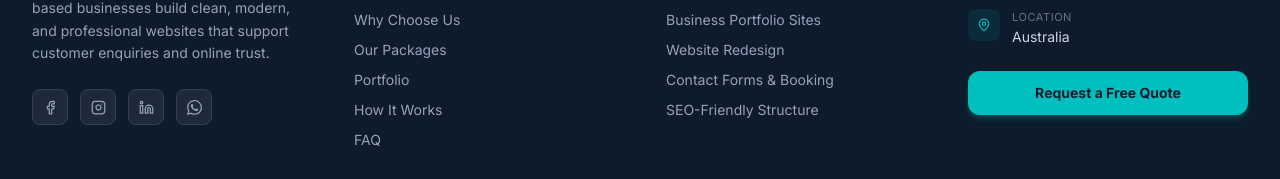
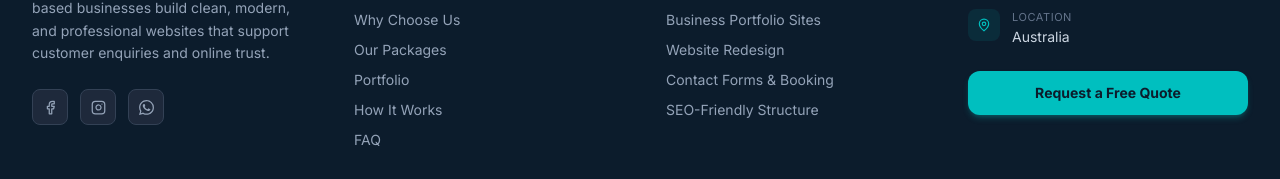
Before and after one commit to dipeshshrestha16/Bigroos, a Next.js app: page / in a window 1280 px wide. Shown: the part 11390-11569 px from the top of the page. Built offline with nearby package versions, Linux system fonts and the light colour scheme.

Commit message:
linked facebooks and instagram

```diff
--- a/components/Footer.tsx
+++ b/components/Footer.tsx
@@ -1,6 +1,6 @@
 'use client';
 
-import { Mail, MapPin, Facebook, Instagram, Linkedin } from 'lucide-react';
+import { Mail, MapPin, Facebook, Instagram } from 'lucide-react';
 
 const WhatsAppIcon = ({ size = 15 }: { size?: number }) => (
   <svg width={size} height={size} viewBox="0 0 24 24" fill="currentColor" aria-hidden="true">
@@ -57,13 +57,14 @@ export default function Footer() {
             {/* Social icons */}
             <div className="flex gap-3">
               {[
-                { icon: Facebook, label: 'Facebook' },
-                { icon: Instagram, label: 'Instagram' },
-                { icon: Linkedin, label: 'LinkedIn' },
-              ].map(({ icon: Icon, label }) => (
+                { icon: Facebook, label: 'Facebook', href: 'https://www.facebook.com/p/Bigroostech-61559916611062/' },
+                { icon: Instagram, label: 'Instagram', href: 'https://www.instagram.com/bigroostech/' },
+              ].map(({ icon: Icon, label, href }) => (
                 <a
                   key={label}
-                  href="#"
+                  href={href}
+                  target="_blank"
+                  rel="noreferrer noopener"
                   aria-label={label}
                   className="w-9 h-9 rounded-lg bg-slate-800 border border-slate-700 flex items-center justify-center text-slate-400 hover:text-brand-primary hover:border-brand-primary/40 transition-all duration-200"
                 >
```
